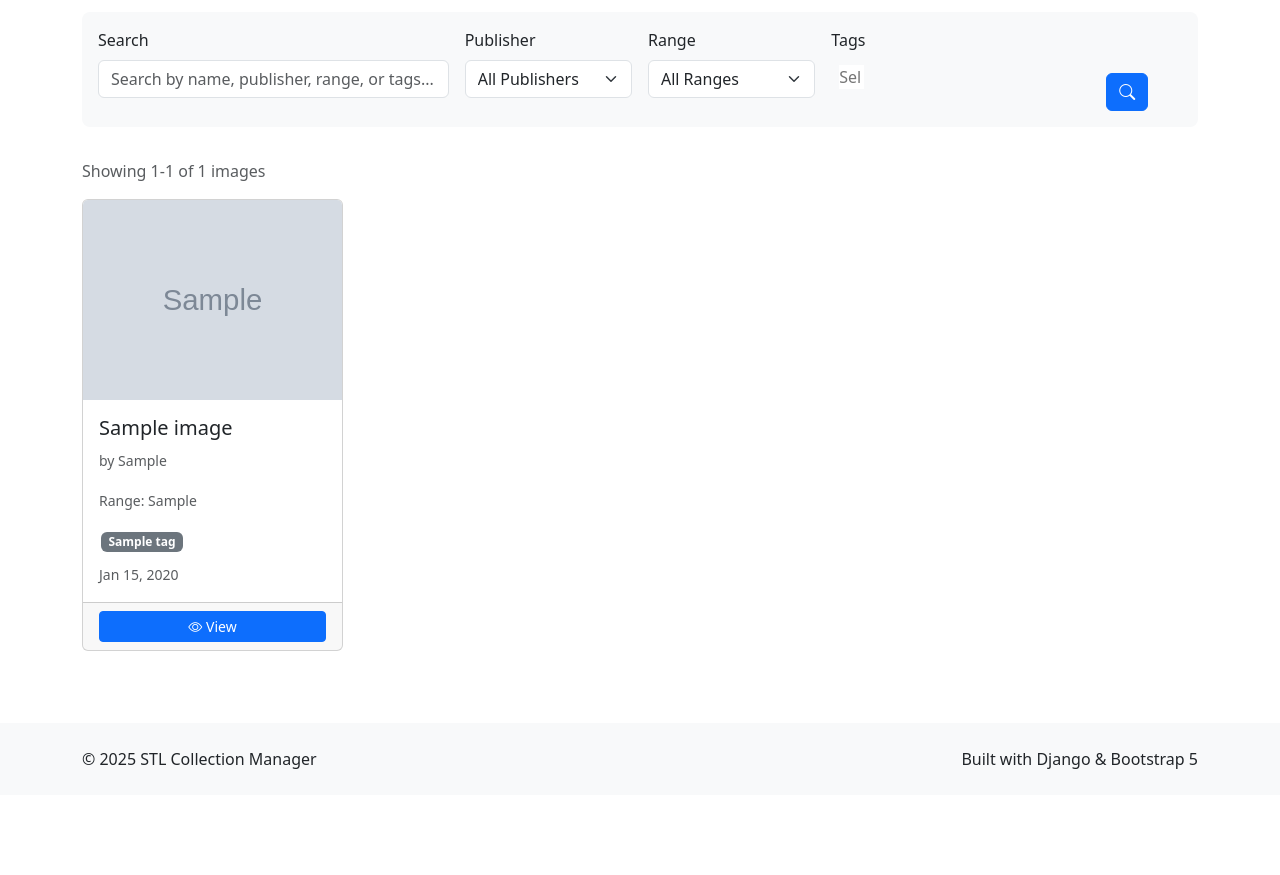
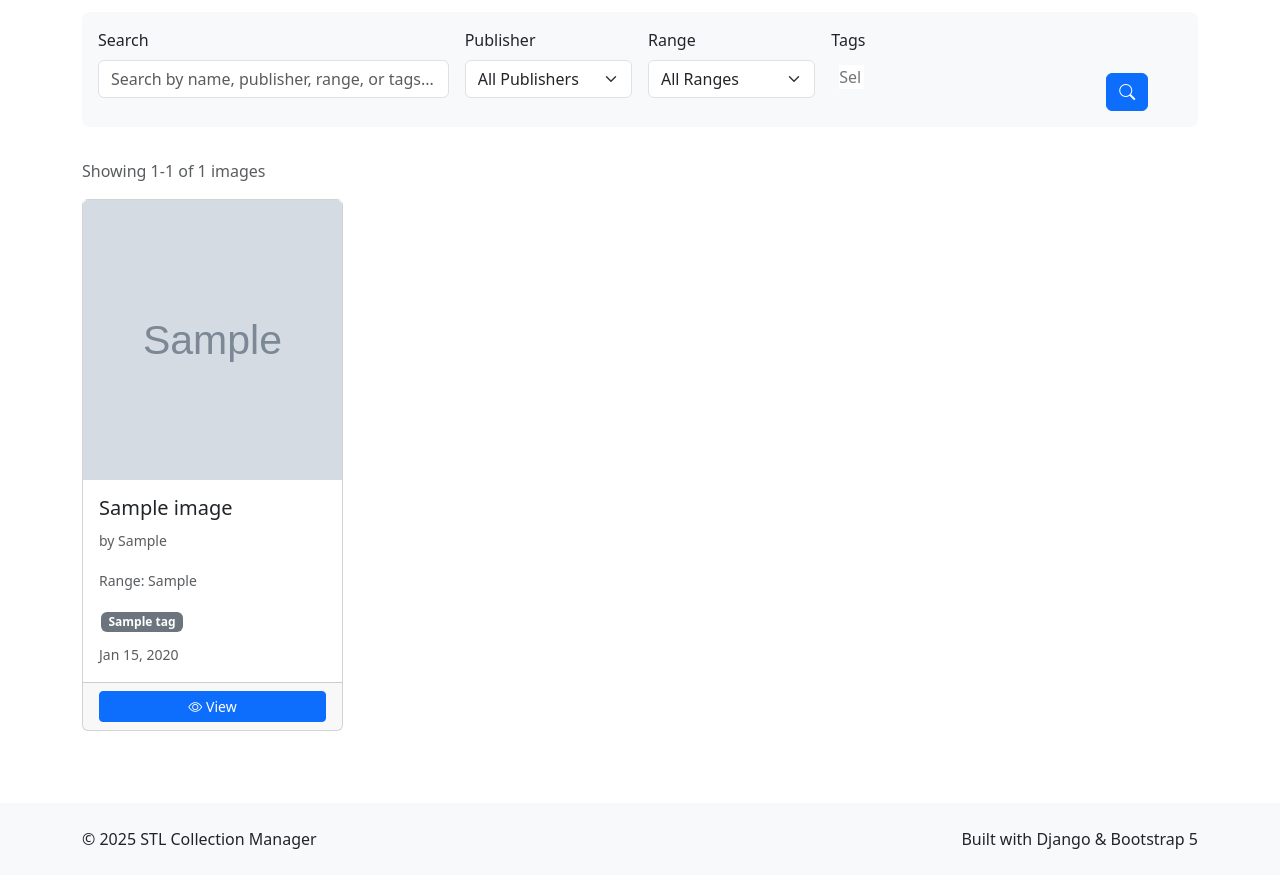
Before and after one commit to xg-Ricky/stl-collection, a Django app: page /collection/ in a window 1280 px wide. Shown: the part 164-1039 px from the top of the page. Before the commit the page ends 933 px from the top, so only its background shows below. Run offline with Django 5.2, Linux system fonts and the light colour scheme; tables that the repository leaves empty hold one stand-in row (values such as "Sample post"); grey boxes marked "Sample" are stand-in pictures; some libraries are stand-ins or nearby versions.

Commit message:
Refactor image display in gallery with enhanced styling and hover effects

```diff
--- a/templates/base.html
+++ b/templates/base.html
@@ -12,11 +12,21 @@
     <!-- Select2 CSS -->
     <link href="https://cdn.jsdelivr.net/npm/select2@4.1.0-rc.0/dist/css/select2.min.css" rel="stylesheet">
     <link href="https://cdn.jsdelivr.net/npm/select2-bootstrap-5-theme@1.3.0/dist/select2-bootstrap-5-theme.min.css" rel="stylesheet">
-
-    <style>
-        .card-img-top {
-            height: 200px;
+      <style>
+        .card-img-container {
+            height: 280px;
+            overflow: hidden;
+            position: relative;
+            background: #f8f9fa;
+        }
+        .card-img-container img {
+            height: 100%;
+            width: 100%;
             object-fit: cover;
+            transition: transform 0.3s ease;
+        }
+        .card:hover .card-img-container img {
+            transform: scale(1.05);
         }
         .card:hover {
             transform: translateY(-2px);
--- a/templates/collection/gallery.html
+++ b/templates/collection/gallery.html
@@ -67,18 +67,17 @@
 </div>
 
 <!-- Image Grid -->
-<div class="row">
-    {% for image in page_obj %}
+<div class="row">    {% for image in page_obj %}
     <div class="col-lg-3 col-md-4 col-sm-6 mb-4">
         <div class="card h-100">
-            {% if image.image %}
-            <img src="{{ image.image.url }}" class="card-img-top" alt="{{ image.name }}">
-            {% else %}
-            <div class="card-img-top bg-light d-flex align-items-center justify-content-center">
+            {% if image.image %}            <div class="card-img-container position-relative overflow-hidden">
+                <img src="{{ image.image.url }}" class="card-img-top" alt="{{ image.name }}">
+            </div>            {% else %}
+            <div class="card-img-container bg-light d-flex align-items-center justify-content-center">
                 <i class="bi bi-file-earmark text-muted" style="font-size: 3rem;"></i>
             </div>
             {% endif %}
-            <div class="card-body">
+            <div class="card-body d-flex flex-column p-3">
                 <h5 class="card-title">{{ image.name }}</h5>
                 {% if image.publisher %}
                 <p class="card-text"><small class="text-muted">by {{ image.publisher }}</small></p>
@@ -93,7 +92,9 @@
                     {% endfor %}
                 </div>
                 {% endif %}
-                <p class="card-text"><small class="text-muted">{{ image.upload_date|date:"M d, Y" }}</small></p>
+                <div class="mt-auto">
+                    <p class="card-text"><small class="text-muted">{{ image.upload_date|date:"M d, Y" }}</small></p>
+                </div>
             </div>
             <div class="card-footer">
                 <div class="btn-group w-100" role="group">
```
